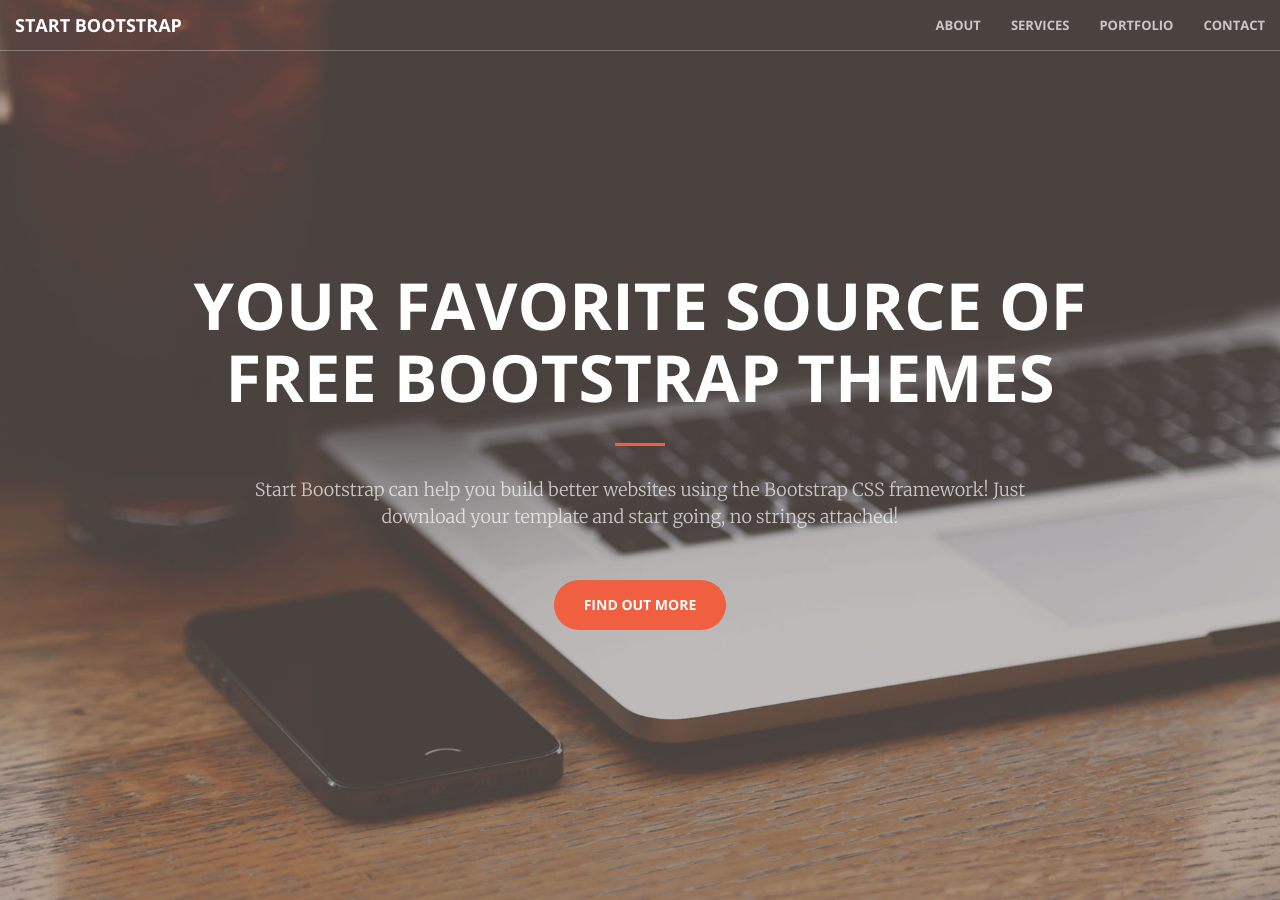
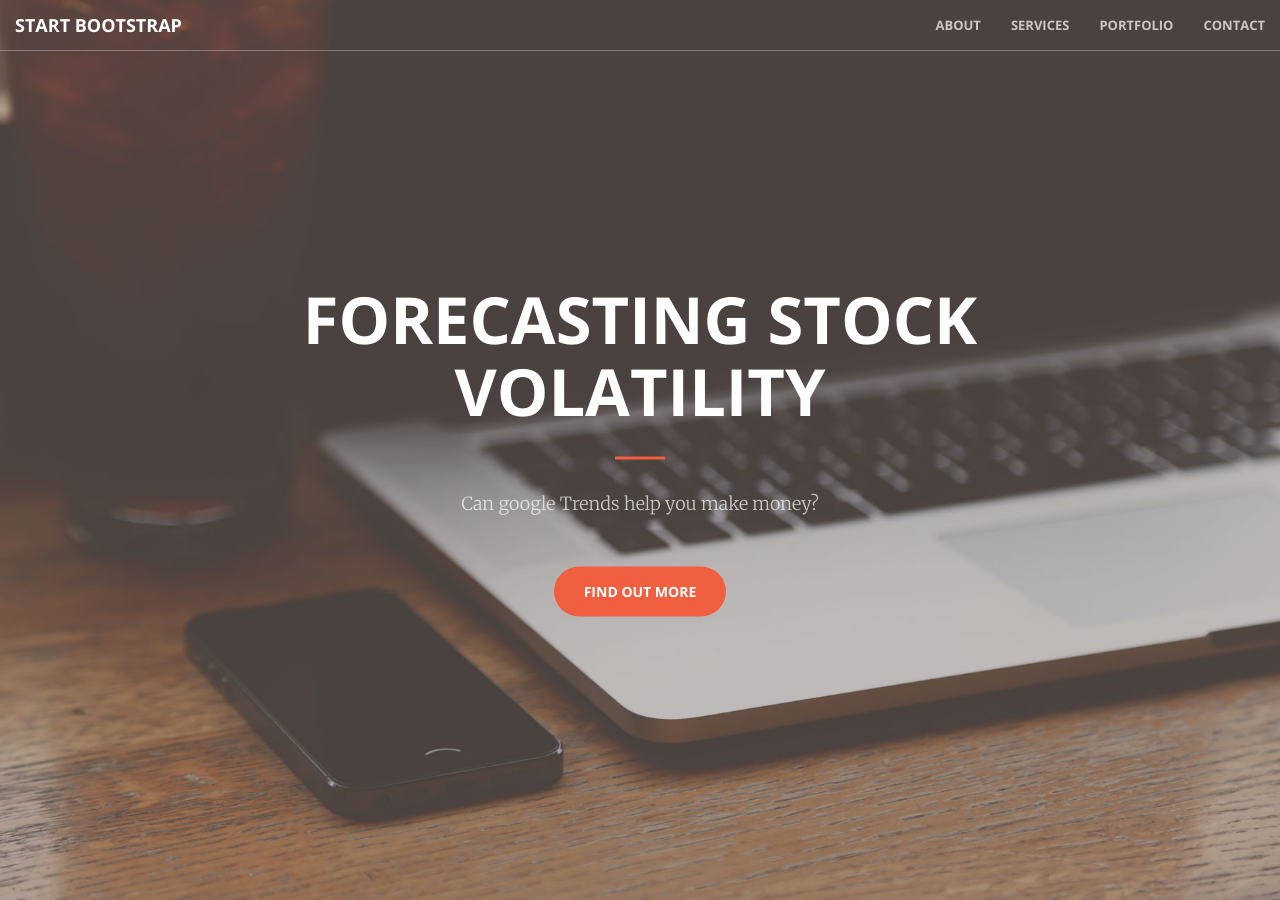
Before and after one commit to Laragervaise/forecasting-stock-volatility, a Jekyll site: the page built from index.html, in a window 1280 px wide and 900 px high. Built offline with Jekyll 4.4.1, drawn with Linux system fonts in a browser that asks for light colours.

Commit message:
Update header.html

```diff
--- a/_includes/header.html
+++ b/_includes/header.html
@@ -1,9 +1,9 @@
 <header>
     <div class="header-content">
         <div class="header-content-inner">
-            <h1>Your Favorite Source of Free Bootstrap Themes</h1>
+            <h1>Forecasting stock volatility</h1>
             <hr>
-            <p>Start Bootstrap can help you build better websites using the Bootstrap CSS framework! Just download your template and start going, no strings attached!</p>
+            <p>Can google Trends help you make money?</p>
             <a href="#about" class="btn btn-primary btn-xl page-scroll">Find Out More</a>
         </div>
     </div>
```
